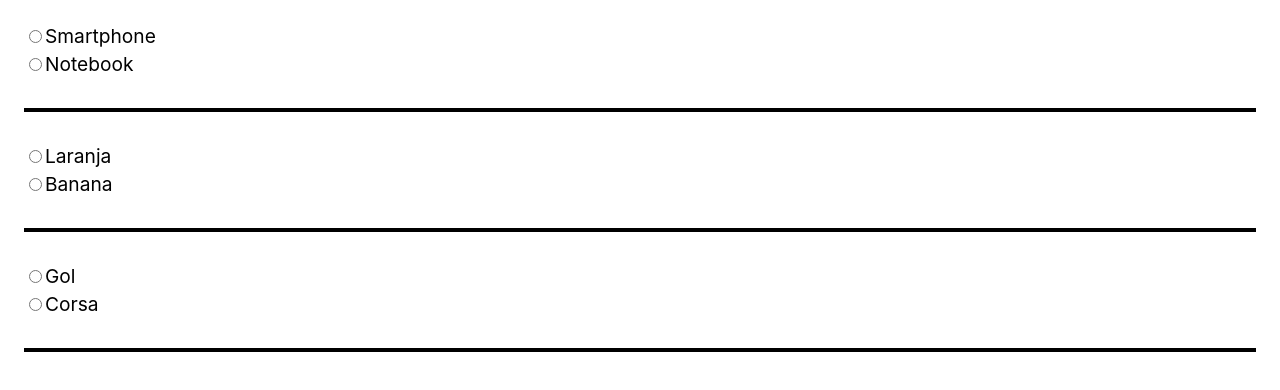
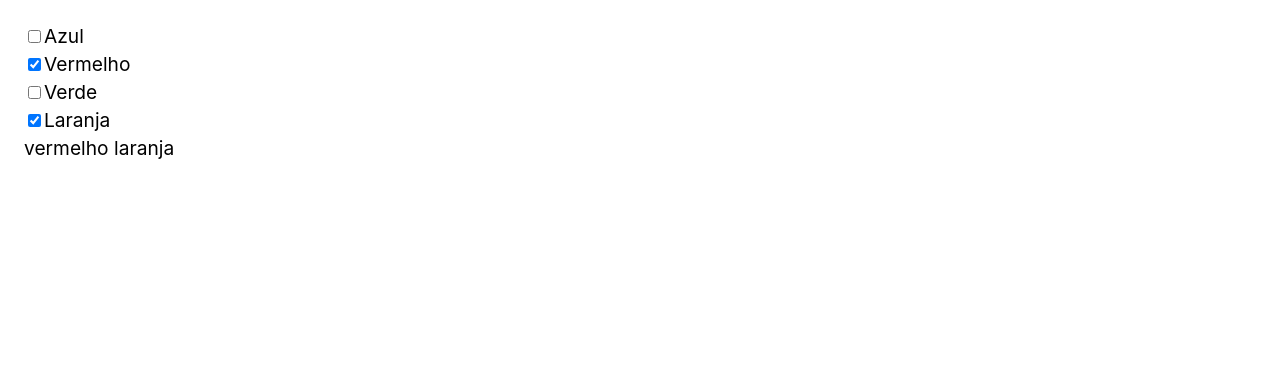
Before and after one commit to brunozupp/curso_reactjs, a React (Create React App) app: page / in a window 1280 px wide. Shown: the top 390 px of the page. Built offline with nearby package versions, Linux system fonts and the light colour scheme.

Commit message:
Checkbox

```diff
--- a/src/aulas/ModuloFormulario/Aula4/ModuloFormularioRadio1.js
+++ b/src/aulas/ModuloFormulario/Aula4/ModuloFormularioRadio1.js
@@ -49,7 +49,9 @@ const ModuloFormularioRadio1 = () => {
             <hr />
 
             <label>
-                {/* Usando o atributo checked para separar o grupo */}
+                {/* Usando o atributo checked para separar o grupo .
+                    IMPORTANTE: Esse daqui é PRA SER UTILIZADO caso tenha que ter um valor inicial
+                */}
                 <input type="radio" value="gol" checked={carro === 'gol'} onChange={handleChangeCarro} />
                 Gol
             </label>
--- /dev/null
+++ b/src/aulas/ModuloFormulario/Aula5/ModuloFormularioCheckbox1.js
@@ -0,0 +1,20 @@
+import React from 'react'
+
+const ModuloFormularioCheckbox1 = () => {
+
+    const [termos, setTermos] = React.useState(false);
+
+    return (
+        <form>
+            {
+                termos && <p>Aceitou os termos</p>
+            }
+            <label>
+                <input type="checkbox" value="Termos" checked={termos} onChange={({target}) => setTermos(target.checked)} />
+                Aceito os termos
+            </label>
+        </form>
+    )
+}
+
+export default ModuloFormularioCheckbox1
--- /dev/null
+++ b/src/aulas/ModuloFormulario/Aula5/ModuloFormularioCheckbox2.js
@@ -0,0 +1,49 @@
+import React from 'react'
+
+const ModuloFormularioCheckbox2 = () => {
+
+    const [cores, setCores] = React.useState(["vermelho","laranja"]);
+
+    function handleMultiple({target}) {
+
+        if(target.checked) {
+            setCores([...cores, target.value]);
+        } else {
+            setCores(cores.filter((cor) => cor !== target.value));
+        }
+    }
+
+    function checkColor(color) {
+        return cores.includes(color);
+    }
+
+    return (
+        <form>
+            <label>
+                <input type="checkbox" value="azul"
+                    checked={cores.includes("azul")} onChange={handleMultiple} />
+                Azul
+            </label>
+            <label>
+                <input type="checkbox" value="vermelho"
+                    checked={checkColor("vermelho")} onChange={handleMultiple} />
+                Vermelho
+            </label>
+            <label>
+                <input type="checkbox" value="verde"
+                    checked={checkColor("verde")} onChange={handleMultiple} />
+                Verde
+            </label>
+            <label>
+                <input type="checkbox" value="laranja"
+                    checked={checkColor("laranja")} onChange={handleMultiple} />
+                Laranja
+            </label>
+            {
+                cores.map((cor) => cor + " ")
+            }
+        </form>
+    )
+}
+
+export default ModuloFormularioCheckbox2
--- a/src/index.js
+++ b/src/index.js
@@ -34,6 +34,8 @@ import Desafio7_2 from './desafios/Desafio7/Desafio7_2.js';
 import ModuloFormularioTextarea1 from './aulas/ModuloFormulario/Aula2/ModuloFormularioTextarea1.js';
 import ModuloFormularioSelect1 from './aulas/ModuloFormulario/Aula3/ModuloFormularioSelect1.js';
 import ModuloFormularioRadio1 from './aulas/ModuloFormulario/Aula4/ModuloFormularioRadio1.js';
+import ModuloFormularioCheckbox1 from './aulas/ModuloFormulario/Aula5/ModuloFormularioCheckbox1.js';
+import ModuloFormularioCheckbox2 from './aulas/ModuloFormulario/Aula5/ModuloFormularioCheckbox2.js';
 
 
 ReactDOM.render(
@@ -71,7 +73,9 @@ ReactDOM.render(
     {/* <Desafio7_2 /> */}
     {/* <ModuloFormularioTextarea1 /> */}
     {/* <ModuloFormularioSelect1 /> */}
-    <ModuloFormularioRadio1 />
+    {/* <ModuloFormularioRadio1 /> */}
+    {/* <ModuloFormularioCheckbox1 /> */}
+    <ModuloFormularioCheckbox2 />
   </React.StrictMode>,
   document.getElementById('root')
 );
```
